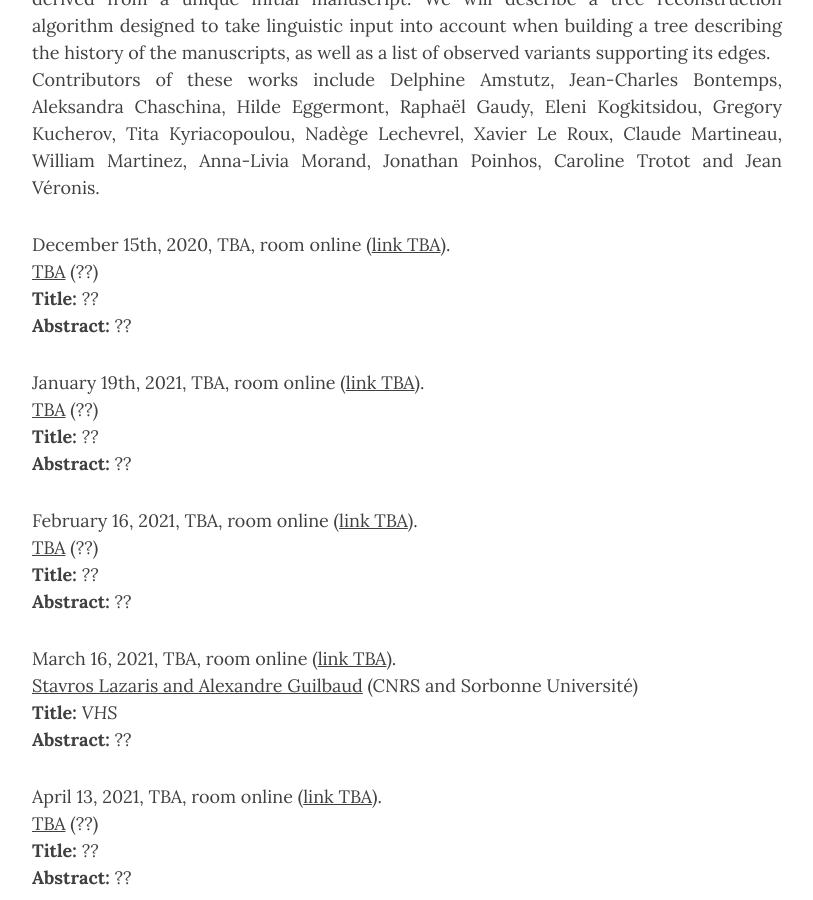
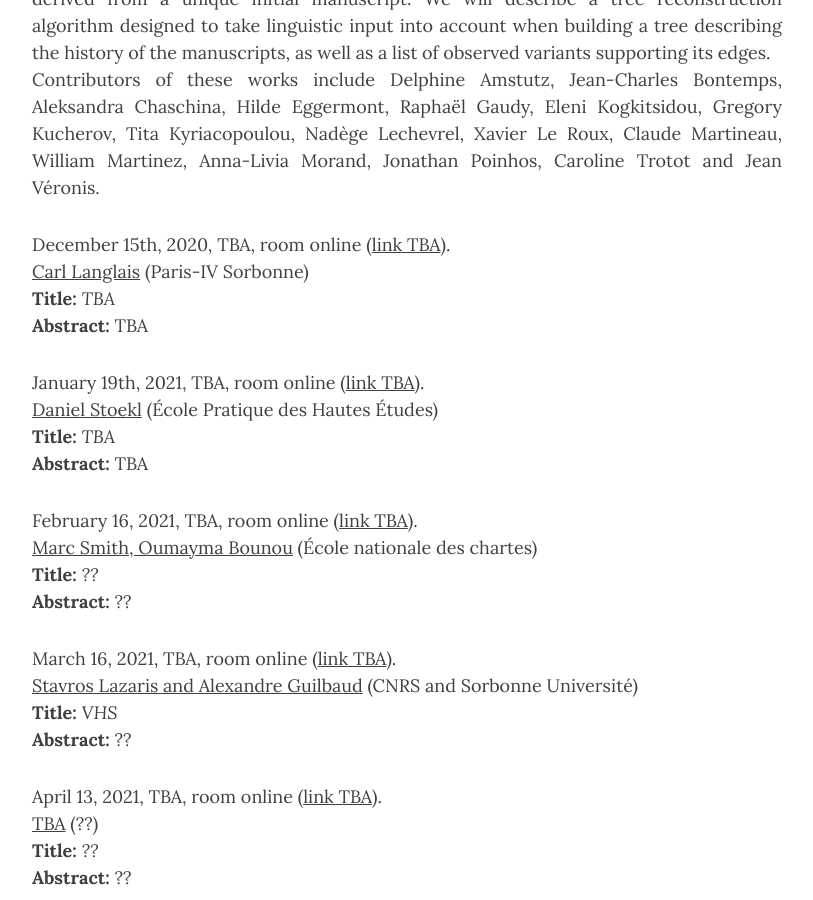
Before and after one commit to dhai-seminar/dhai-seminar.github.io, a Jekyll site: the page built from next.md, in a window 1280 px wide and 900 px high, scrolled down 1989 px. Shown: the whole window, without its empty margins (233-1046 px from the left). Built offline with Jekyll 4.4.1, drawn with Linux system fonts in a browser that asks for light colours; nearby versions of some CDN libraries.

Commit message:
Update next.yml

```diff
--- a/_data/next.yml
+++ b/_data/next.yml
@@ -46,35 +46,35 @@
   slides: nothing
   video: nothing
 
-- speaker: "TBA"
+- speaker: "Carl Langlais"
   date: December 15th, 2020
   time: TBA
   room: "online (<a href='??'>link TBA</a>)"
-  affiliation: "??"
-  url: "??"
-  title: "??"
-  abstract: "??"
+  affiliation: "Paris-IV Sorbonne"
+  url: "http://www.numapresse.org/annuaire/pierre-carl-langlais/"
+  title: "TBA"
+  abstract: "TBA"
   slides: nothing
   video: nothing
 
 
-- speaker: "TBA"
+- speaker: "Daniel Stoekl"
   date: January 19th, 2021
   time: TBA
   room: "online (<a href='??'>link TBA</a>)"
-  affiliation: "??"
-  url: "??"
-  title: "??"
-  abstract: "??"
+  affiliation: "École Pratique des Hautes Études"
+  url: "https://cpaf.cnrs.fr/spip.php?article27"
+  title: "TBA"
+  abstract: "TBA"
   slides: nothing
   video: nothing
 
-- speaker: "TBA"
+- speaker: "Marc Smith, Oumayma Bounou"
   date: February 16, 2021
   time: TBA
   room: "online (<a href='??'>link TBA</a>)"
-  affiliation: "??"
-  url: "??"
+  affiliation: "École nationale des chartes"
+  url: "https://filigranes.hypotheses.org/"
   title: "??"
   abstract: "??"
   slides: nothing
```
